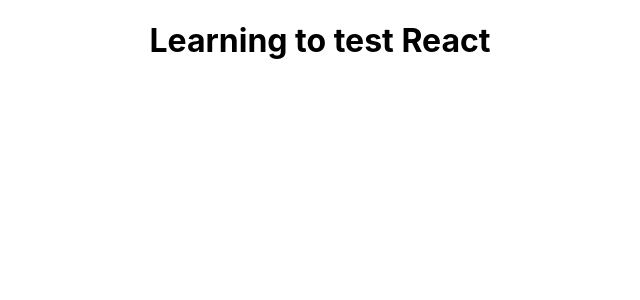
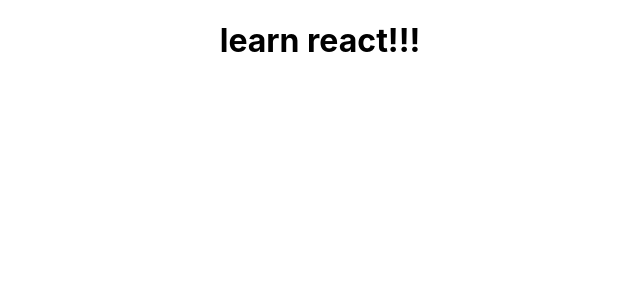
Before and after one commit to emilyjspencer/Testing-React, a React (Create React App) app: page / in a window 1280 px wide. Shown: the top 300 px of the page, without its empty margins (320-960 px from the left). Built offline with nearby package versions, Linux system fonts and the light colour scheme.

Commit message:
Updates Notes

```diff
--- a/src/App.js
+++ b/src/App.js
@@ -1,13 +1,11 @@
 import React from 'react';
-import logo from './logo.svg';
 import './App.css';
 
-function App() {
+const App = () => {
 
   return (
     <div className="App">
-
-      <h1>Learning to test React</h1>
+      <h1>learn react!!!</h1>
     </div>
   );
 }
```
Also changed, not shown: 2 other files (tests, documents, lock files or other folders).
